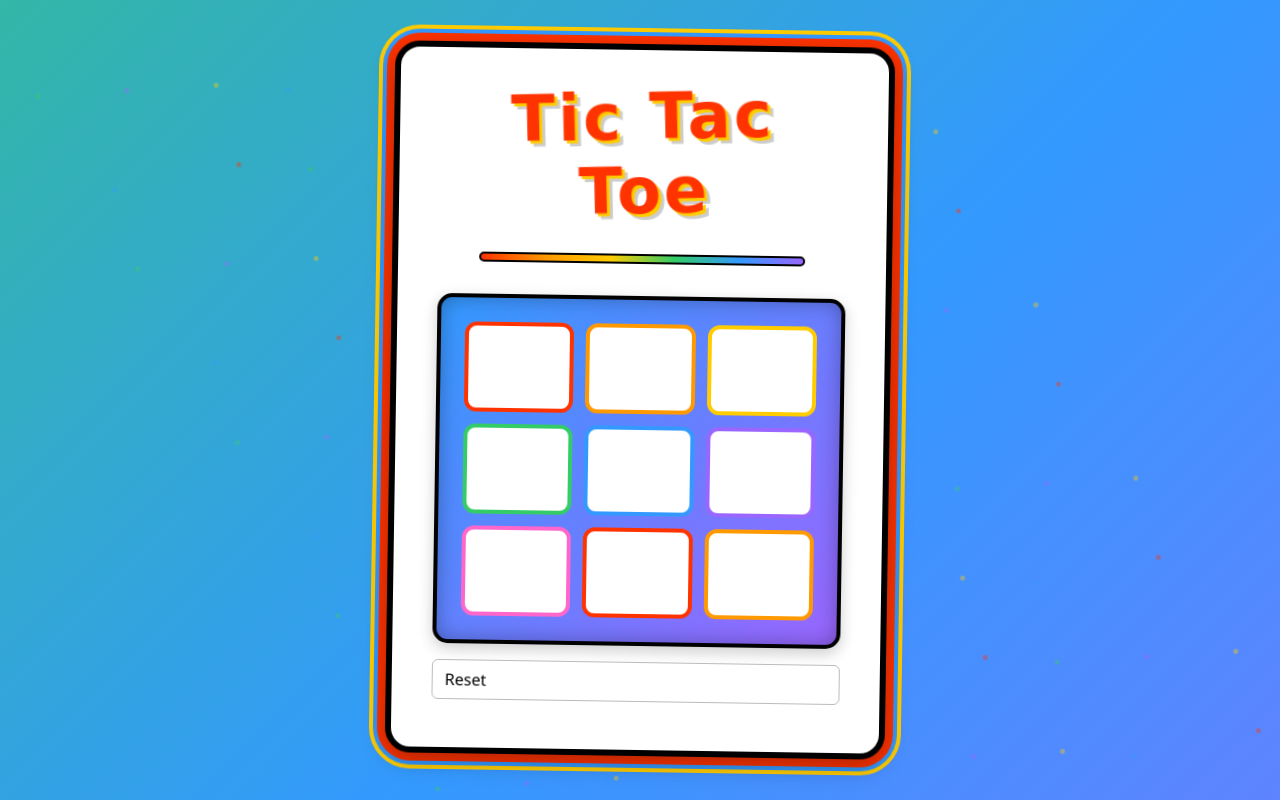
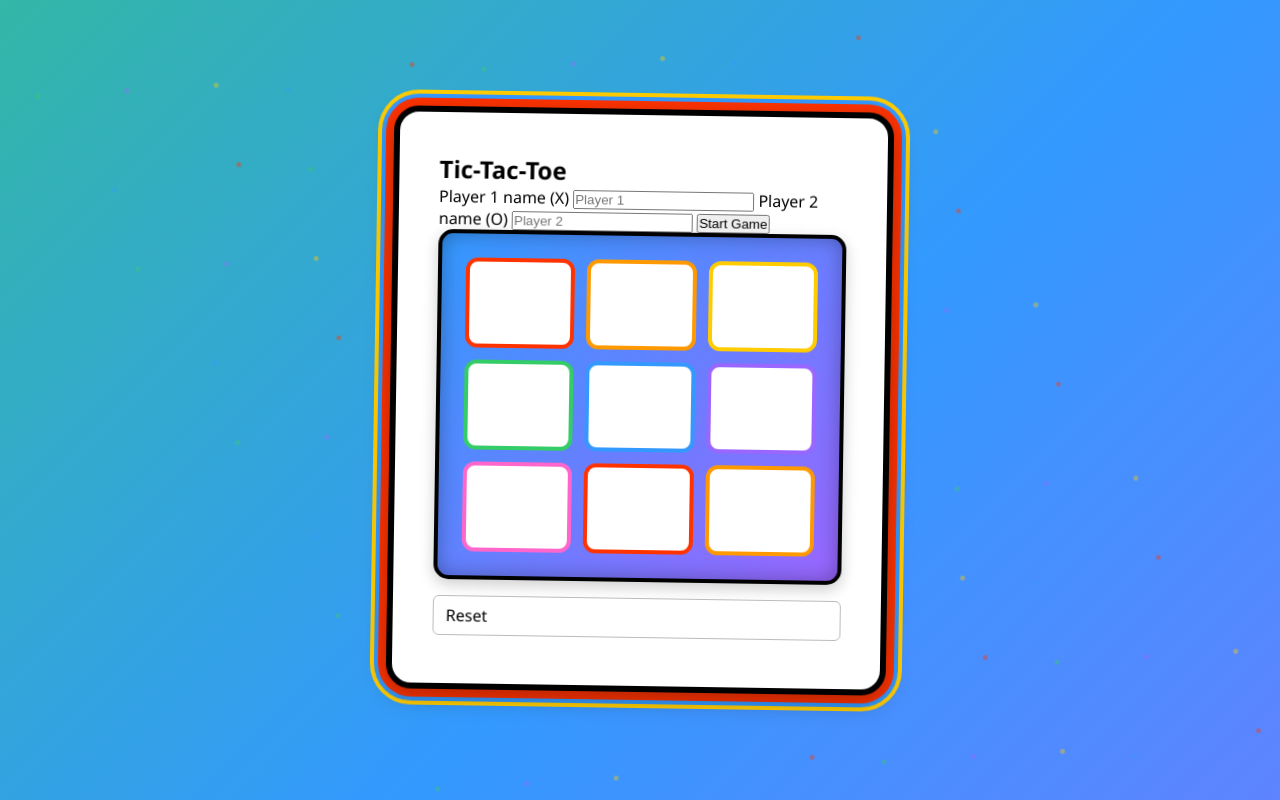
Before and after one commit to ROIEngineer/odin-ticTacToe, a plain HTML site: page index.html in a window 1280 px wide. Drawn offline with Linux system fonts and the light colour scheme.

Commit message:
Add startup screen markup

```diff
--- a/index.html
+++ b/index.html
@@ -12,8 +12,29 @@
     </header>
 
     <main>
+      <!--
       <div class="title">
 	<h1>Tic Tac Toe</h1>
+      </div>
+      -->
+
+      <!-- START SCREEN: option A -->
+      <div id="startScreen" aria-modal="true" role="dialog">
+        <div id="startCard">
+          <h2>Tic-Tac-Toe</h2>
+
+          <label>
+            Player 1 name (X)
+            <input id="player1Name" type="text" placeholder="Player 1" />
+          </label>
+
+          <label>
+            Player 2 name (O)
+            <input id="player2Name" type="text" placeholder="Player 2" />
+          </label>
+
+          <button id="startBtn">Start Game</button>
+        </div>
       </div>
 
       <!-- game board -->
```
